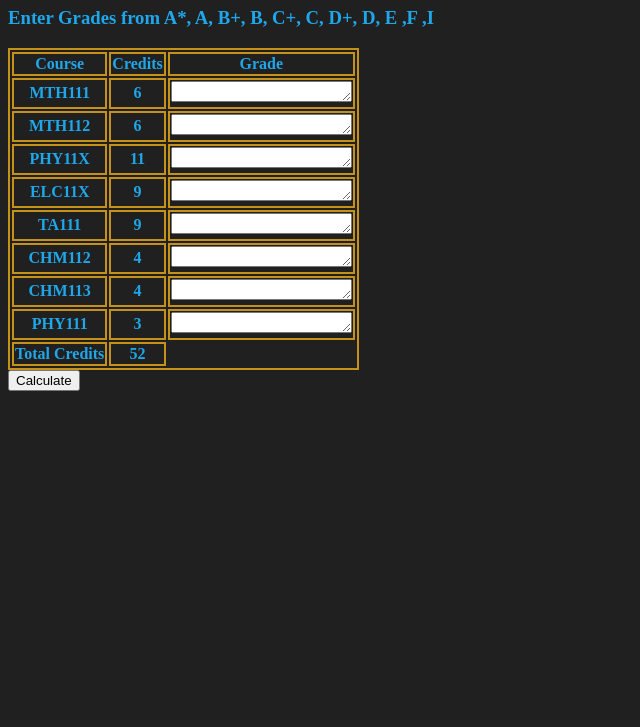
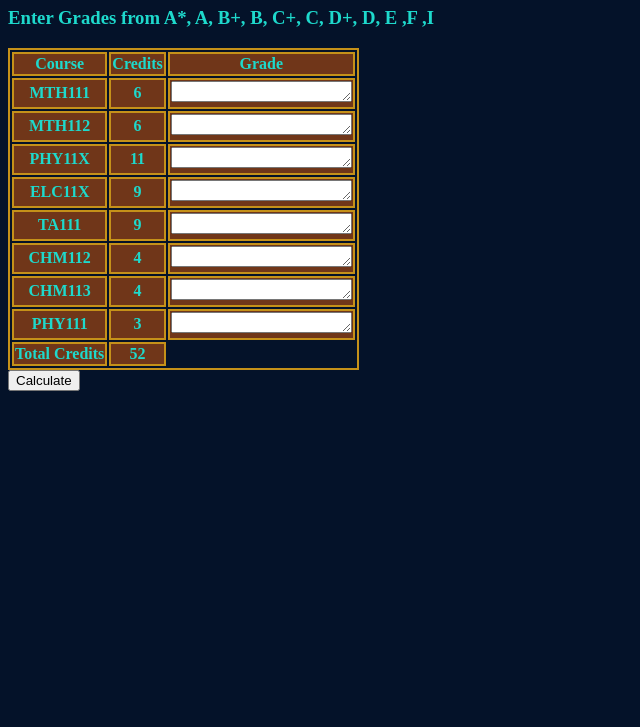
Before and after one commit to unschatzbar111/repo0, a plain HTML site: page Sem1-Elc.html in a window 1280 px wide. Shown: the part 73-800 px from the top of the page, without its empty margins (0-640 px from the left). Drawn offline with Linux system fonts and the light colour scheme.

Commit message:
Update custom.css

```diff
--- a/custom.css
+++ b/custom.css
@@ -1,9 +1,19 @@
 body{
-    background-color: #202020;
-    color: rgb(31, 167, 235);
+    background-color: #041229;
+    color: rgb(30, 217, 204);
 }
 
 table,th {
     border:2px solid #c59119;
     /* color: white; */
 }
+
+input[type=checkbox] {
+    accent-color: rgb(30, 217, 204);
+  }
+
+th {
+  background-color: rgba(178, 78, 16, 0.623);
+  -webkit-backdrop-filter: blur(5px);
+  backdrop-filter: blur(5px);
+}
```
